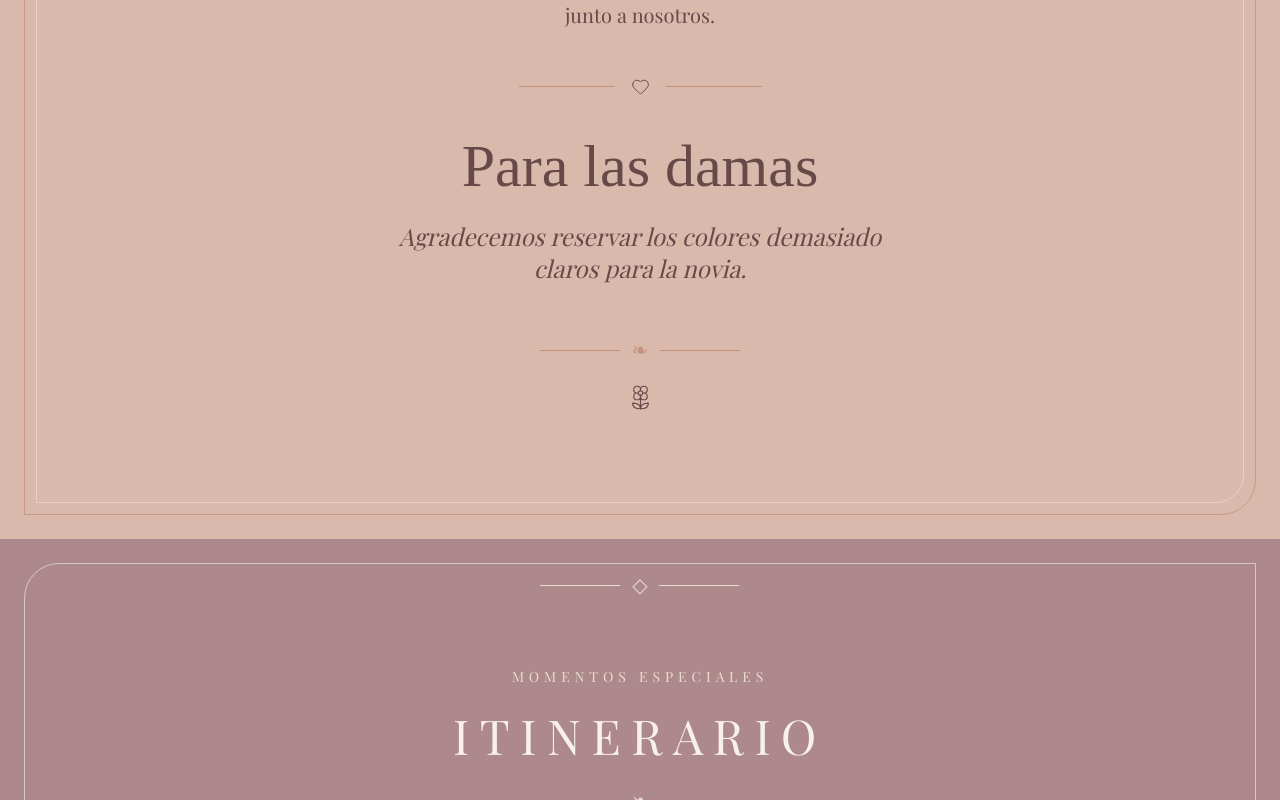
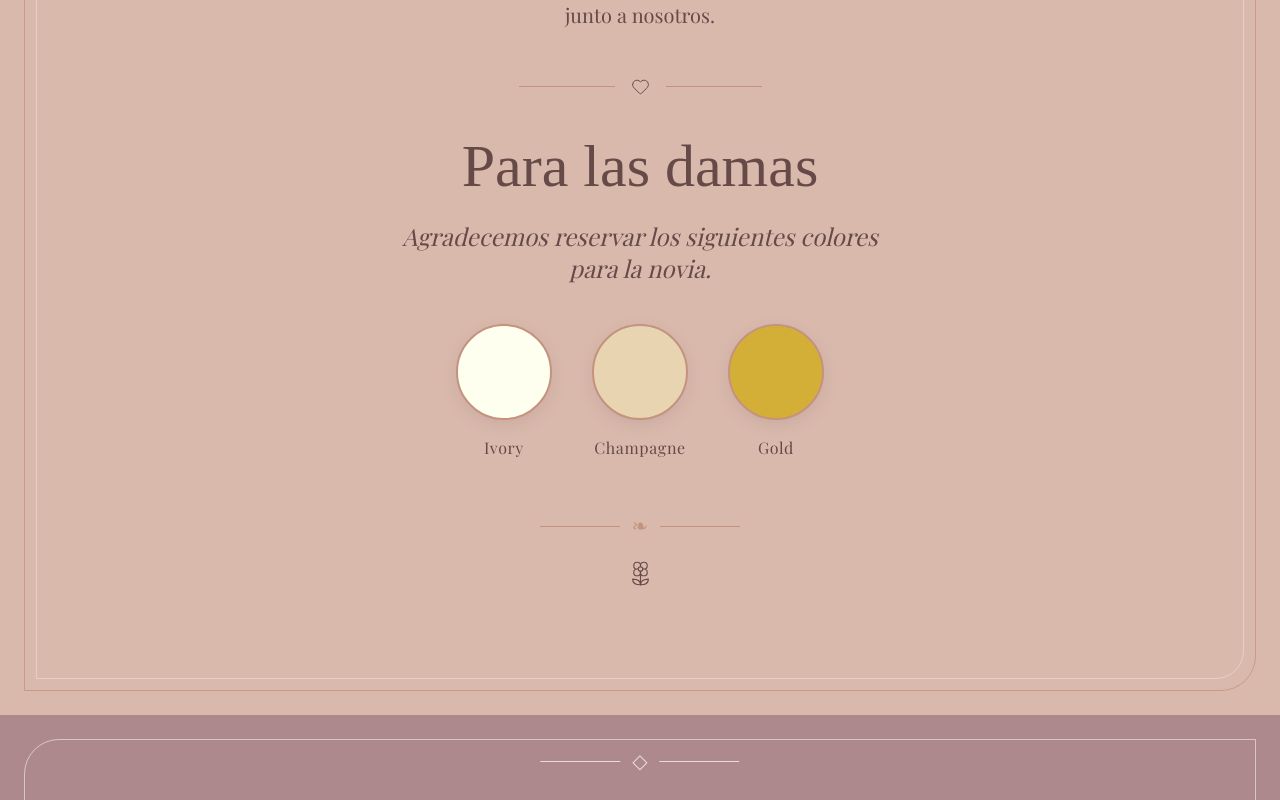
Before and after one commit to patrickespinoza/Dioselin-Omar, a React (Vite) app in the folder Nuestra-Boda/: page / in a window 1280 px wide. Shown: the part 4780-5580 px from the top of the page. Built offline with nearby package versions, Linux system fonts and the light colour scheme; a web font is replaced by a local one.

Commit message:
cambio 2

```diff
--- a/Nuestra-Boda/src/componentes-encabezado/Dresscode.jsx
+++ b/Nuestra-Boda/src/componentes-encabezado/Dresscode.jsx
@@ -18,7 +18,23 @@ const CONFIG = {
   tituloDamas: "Para las damas",
 
   mensajeDamas:
-    "Agradecemos reservar los colores demasiado claros para la novia.",
+    "Agradecemos reservar los siguientes colores para la novia.",
+
+  // COLORES RESERVADOS PARA LA NOVIA
+  coloresReservados: [
+    {
+      nombre: "Ivory",
+      color: "#FFFFF0",
+    },
+    {
+      nombre: "Champagne",
+      color: "#E8D4B0",
+    },
+    {
+      nombre: "Gold",
+      color: "#D4AF37",
+    },
+  ],
 };
 
 // ==========================================
@@ -338,6 +354,7 @@ export default function Vestimenta() {
             flex-col
             items-center
             text-center
+            w-full
           "
         >
           <h3
@@ -370,6 +387,90 @@ export default function Vestimenta() {
           >
             {CONFIG.mensajeDamas}
           </p>
+
+          {/* ==================================
+              COLORES RESERVADOS
+          ================================== */}
+
+          <div
+            className="
+              mt-10
+              flex
+              flex-wrap
+              items-start
+              justify-center
+              gap-5
+              sm:gap-10
+              w-full
+            "
+          >
+            {CONFIG.coloresReservados.map(
+              (item, index) => (
+                <motion.div
+                  key={item.nombre}
+                  initial={{
+                    opacity: 0,
+                    y: 20,
+                    scale: 0.9,
+                  }}
+                  whileInView={{
+                    opacity: 1,
+                    y: 0,
+                    scale: 1,
+                  }}
+                  viewport={{ once: true }}
+                  transition={{
+                    duration: 0.6,
+                    delay: index * 0.12,
+                  }}
+                  className="
+                    flex
+                    flex-col
+                    items-center
+                    gap-4
+                  "
+                >
+                  {/* CÍRCULO DEL COLOR */}
+
+                  <div
+                    className="
+                      w-20
+                      h-20
+                      sm:w-24
+                      sm:h-24
+                      rounded-full
+                      border-2
+                      shadow-[0_5px_15px_rgba(101,74,72,0.12)]
+                    "
+                    style={{
+                      backgroundColor:
+                        item.color,
+                      borderColor:
+                        COLORES.roseGold,
+                    }}
+                    role="img"
+                    aria-label={`Color reservado: ${item.nombre}`}
+                  />
+
+                  {/* NOMBRE DEL COLOR */}
+
+                  <p
+                    className="
+                      font-playfair
+                      text-sm
+                      sm:text-base
+                      tracking-[0.04em]
+                    "
+                    style={{
+                      color: COLORES.texto,
+                    }}
+                  >
+                    {item.nombre}
+                  </p>
+                </motion.div>
+              )
+            )}
+          </div>
         </motion.div>
 
         {/* ======================================
--- a/Nuestra-Boda/src/componentes-encabezado/Itinerario.jsx
+++ b/Nuestra-Boda/src/componentes-encabezado/Itinerario.jsx
@@ -7,6 +7,7 @@ import {
   Heart,
   Music2,
   Flower2,
+  Cake,
 } from "lucide-react";
 
 // ==========================================
@@ -33,13 +34,18 @@ const eventos = [
   },
   {
     titulo: "Comida",
-    hora: "3:30 p. m. – 7:00 p. m.",
+    hora: "3:30 p. m. – 6:30 p. m.",
     icono: UtensilsCrossed,
   },
   {
     titulo: "Nuestro Baile",
-    hora: "7:00 p. m. – 8:00 p. m.",
+    hora: "6:30 p. m. – 7:30 p. m.",
     icono: Heart,
+  },
+  {
+    titulo: "Pastel",
+    hora: "7:30 p. m. – 8:00 p. m.",
+    icono: Cake,
   },
   {
     titulo: "Fiesta Baile",
```
